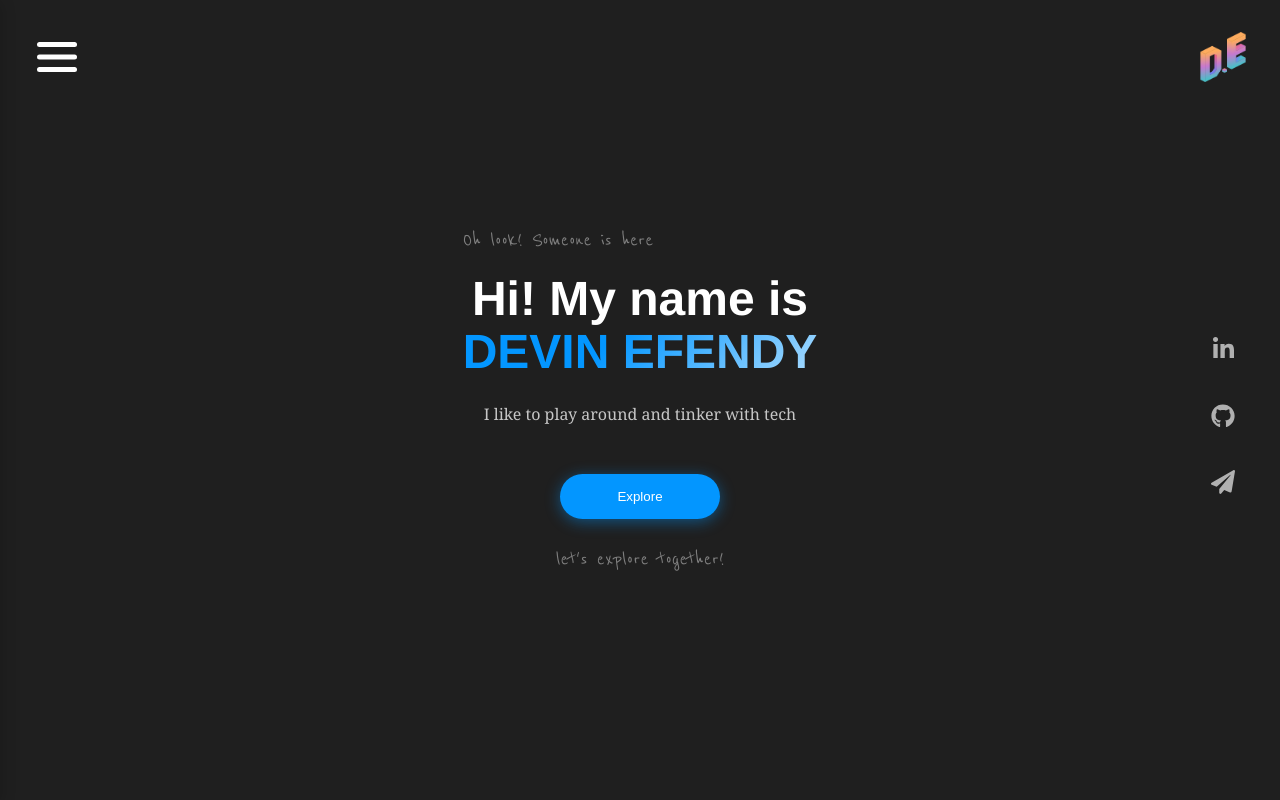
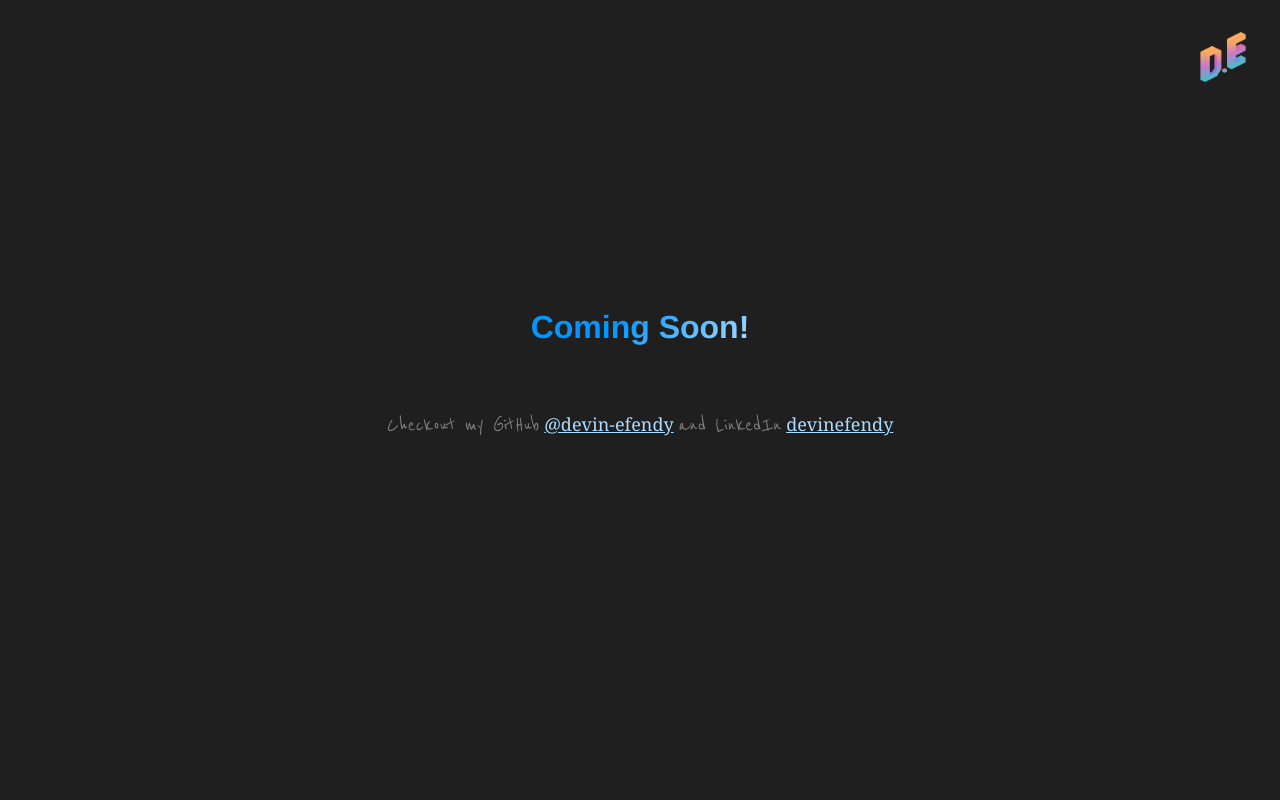
Before and after one commit to devin-efendy/portfolio-v3, a Gatsby site: page / in a window 1280 px wide. Shown: the top 800 px of the page. Built offline with nearby package versions, Linux system fonts and the light colour scheme; Gatsby itself is replaced by a stand-in of ours; some packages are replaced by stand-ins of ours.

Commit message:
show coming soon page

```diff
--- /dev/null
+++ b/src/components/ComingSoon/ComingSoon.js
@@ -0,0 +1,115 @@
+import * as React from 'react'
+import { motion } from 'framer-motion'
+import styled from 'styled-components'
+import Device from '../../utils/Device'
+import PortfolioSection from '../layout/PortfolioSection'
+import SectionResponsiveLayout from '../layout/SectionResponsiveLayout'
+import Scribble from '../Text/Scribble'
+
+const Container = styled(motion.div)`
+  display: flex;
+  flex-direction: column;
+  align-items: center;
+  justify-content: center;
+
+  padding: 0 1rem;
+  width: 100%;
+
+  opacity: 0;
+`
+
+const HeaderText = styled(motion.h1)`
+  text-align: center;
+  font-size: 1.5rem;
+
+  @media ${Device.min.Tablet} {
+    font-size: 2rem;
+  }
+
+  @media ${Device.min.LaptopL} {
+    font-size: 3rem;
+  }
+`
+
+const ResponsiveContainer = styled(motion.div)`
+  display: flex;
+  flex-direction: column;
+
+  justify-content: center;
+  align-items: center;
+
+  margin: 0 auto;
+`
+
+const FooterText = styled(motion.p)`
+  margin-bottom: 3rem;
+  font-size: 18px !important;
+  text-align: center;
+
+  color: rgba(255, 255, 255, 0.65);
+
+  a {
+    color: #abdcff;
+  }
+
+  a:hover {
+    text-decoration: underline;
+  }
+`
+
+const Footer = () => {
+  return (
+    <PortfolioSection
+      id="footer"
+      style={{ paddingTop: '4rem', paddingBottom: '0rem' }}
+    >
+      <SectionResponsiveLayout>
+        <ResponsiveContainer>
+          <FooterText>
+            <Scribble>Checkout my GitHub</Scribble>{' '}
+            <a
+              href="https://github.com/devin-efendy"
+              target="_blank"
+              rel="noreferrer"
+            >
+              @devin-efendy
+            </a>{' '}
+            <Scribble>and LinkedIn</Scribble>{' '}
+            <a
+              href="https://www.linkedin.com/in/devinefendy/"
+              target="_blank"
+              rel="noreferrer"
+            >
+              devinefendy
+            </a>
+          </FooterText>
+        </ResponsiveContainer>
+      </SectionResponsiveLayout>
+    </PortfolioSection>
+  )
+}
+
+const NameHighlight = styled(motion.span)`
+  background-image: linear-gradient(135deg, #0396ff 40%, #abdcff 100%);
+  -webkit-background-clip: text;
+  -webkit-text-fill-color: transparent;
+`
+
+const ComingSoon = () => {
+  return (
+    <PortfolioSection id="home" style={{ height: '100vh' }}>
+      <Container
+        animate={{ opacity: 1 }}
+        transition={{ delay: 0.75, duration: 1, ease: 'easeOut' }}
+      >
+        <HeaderText>
+          <NameHighlight>Coming Soon!</NameHighlight>
+        </HeaderText>
+        {Footer()}
+
+      </Container>
+    </PortfolioSection>
+  )
+}
+
+export default ComingSoon
--- a/src/components/Footer.js
+++ b/src/components/Footer.js
@@ -53,7 +53,7 @@ const Footer = () => {
             >
               @devin-efendy
             </a>
-            <Scribble>, 2022</Scribble>
+            <Scribble>, 2023</Scribble>
           </FooterText>
         </ResponsiveContainer>
       </SectionResponsiveLayout>
--- a/src/components/HomeSection/HomeSection.js
+++ b/src/components/HomeSection/HomeSection.js
@@ -20,14 +20,14 @@ const Container = styled(motion.div)`
 
 const HeaderText = styled(motion.h1)`
   text-align: center;
-  font-size: 2rem;
+  font-size: 1.5rem;
 
   @media ${Device.min.Tablet} {
-    font-size: 3rem;
+    font-size: 2rem;
   }
 
   @media ${Device.min.LaptopL} {
-    font-size: 4rem;
+    font-size: 3rem;
   }
 `
 
@@ -115,8 +115,8 @@ const HomeSection = () => {
             Oh look! Someone is here
           </Scribble>
           <HeaderText>
-            <motion.span>Hi! My name is</motion.span> <br />
-            <NameHighlight>DEVIN EFENDY</NameHighlight>
+            <motion.span>Hi, I am </motion.span>
+            <NameHighlight>DEVIN EFENDY</NameHighlight>!
           </HeaderText>
         </motion.div>
 
--- a/src/pages/index.js
+++ b/src/pages/index.js
@@ -12,6 +12,7 @@ import HomeSection from '../components/HomeSection/HomeSection'
 import AboutSection from '../components/AboutSection/AboutSection'
 import ExperienceSection from '../components/ExperienceSection/ExperienceSection'
 import ProjectSection from '../components/ProjectSection/ProjectSection'
+import ComingSoon from '../components/ComingSoon/ComingSoon'
 
 import useProjectQuery from '../graphql/ProjectQuery'
 import useExperienceQuery from '../graphql/ExperienceQuery'
@@ -51,7 +52,10 @@ const IndexPage = () => {
 
       <Global />
 
-      <FramerNavigation />
+      <FixedLogo />
+      <ComingSoon/>
+
+      {/* <FramerNavigation />
       <FixedLogo />
       <SocialNav />
 
@@ -63,7 +67,7 @@ const IndexPage = () => {
 
       <ContactSection />
 
-      <Footer />
+      <Footer /> */}
     </motion.div>
   )
 }
```
Also changed, not shown: 2 other files.
